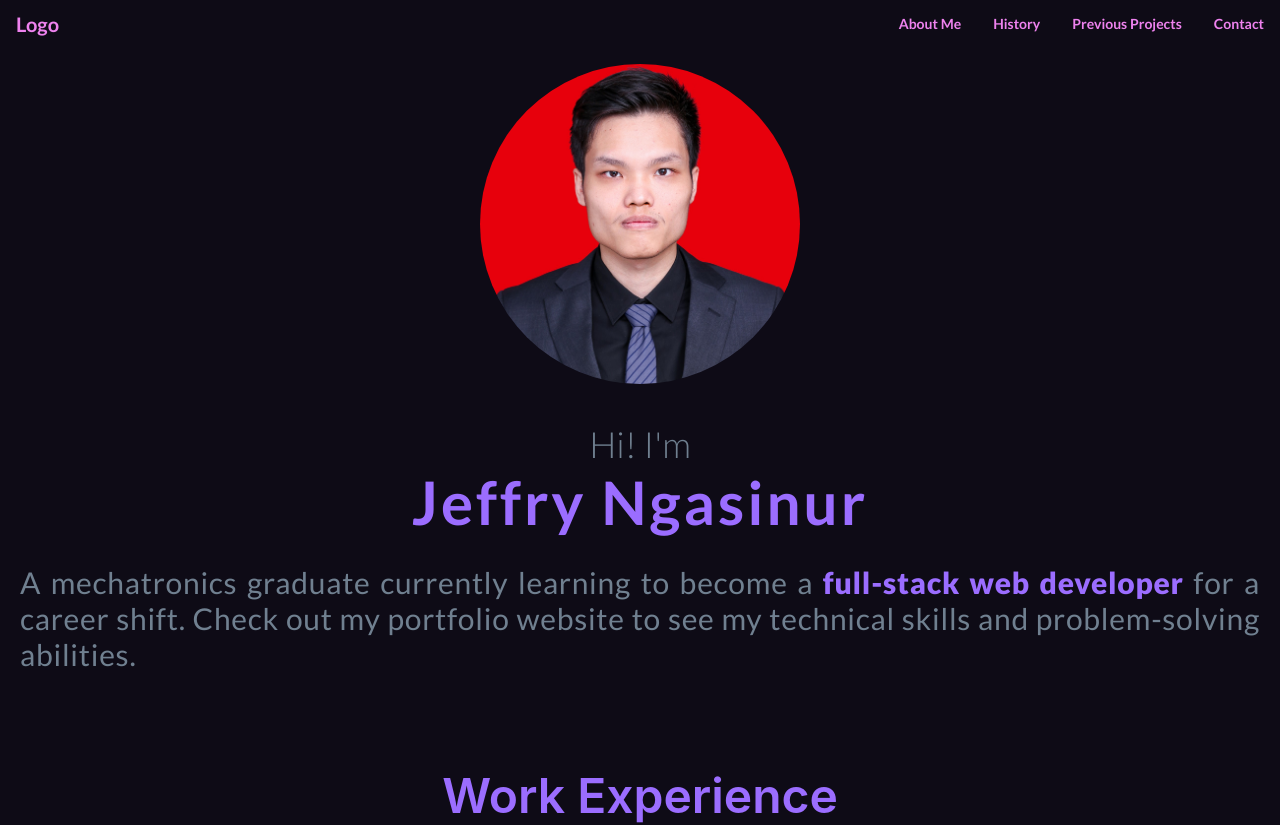
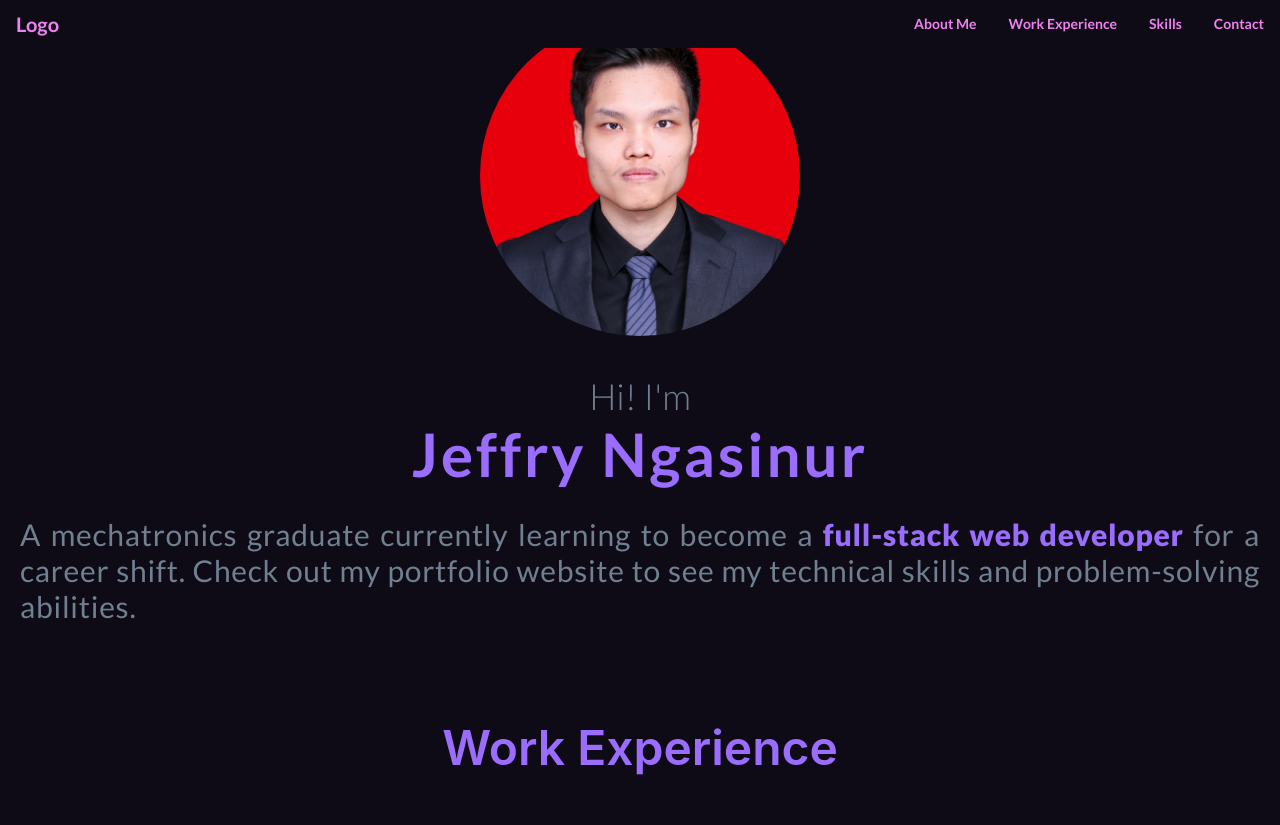
Before and after one commit to grx45/web-portofolio, a React (Create React App) app: page / in a window 1280 px wide. Shown: the top 825 px of the page. Built offline with nearby package versions, Linux system fonts and the light colour scheme.

Commit message:
add footer

```diff
--- a/src/App.js
+++ b/src/App.js
@@ -1,20 +1,21 @@
-import Introduction from './Component/Introduction';
-import Navbar from './Component/Navbar';
-import History from './Component/History';
-import 'flowbite';
-import './App.css';
-import Contact from './Component/Contact';
-import Skills from './Component/Skills';
-
+import Introduction from "./Component/Introduction";
+import Navbar from "./Component/Navbar";
+import History from "./Component/History";
+import "flowbite";
+import "./App.css";
+import Contact from "./Component/Contact";
+import Skills from "./Component/Skills";
+import Footer from "./Component/Footer";
 
 function App() {
   return (
     <div>
-    <Navbar />
-    <Introduction />
-    <History />
-    <Skills/>
-    <Contact/>
+      <Navbar />
+      <Introduction />
+      <History />
+      <Skills />
+      <Contact />
+      <Footer />
     </div>
   );
 }
--- a/src/Component/Footer.jsx
+++ b/src/Component/Footer.jsx
@@ -1,11 +1,15 @@
-import React from 'react';
+import React from "react";
+import { AiOutlineCopyrightCircle } from "react-icons/ai";
 
 function Footer() {
-    return(
-        <div>
-
-        </div>
-    )
+  return (
+    <footer className="bg-[#171225]">
+      <div className="container mx-auto text-white flex items-center border-t border-[#708090] py-2">
+        <AiOutlineCopyrightCircle className="text-xl font-bold inline mr-2" />
+        <span className="text-lg"> 2023, Jeffry Ngasinur</span>
+      </div>
+    </footer>
+  );
 }
 
-export default Footer
+export default Footer;
--- a/src/Component/Navbar.jsx
+++ b/src/Component/Navbar.jsx
@@ -2,8 +2,8 @@ import React from "react";
 
 function Navbar() {
   return (
-    <nav className="bg-[#0E0B16] border-gray-200 px-2 sm:px-4 py-2.5">
-      <div className="container flex flex-wrap items-center justify-between mx-auto font-lato">
+    <nav className="bg-[#0E0B16] border-gray-200 px-2 sm:px-4 py-2.5 fixed w-screen">
+      <div className="container flex flex-wrap items-center justify-between mx-auto font-lato ">
         <span className="self-center text-xl font-semibold whitespace-nowrap text-[#EE82EE]">
           Logo
         </span>
@@ -46,7 +46,7 @@ function Navbar() {
                 href="#"
                 className="block py-2 pl-3 pr-4 neon-pink bg-[#0E0B16] font-semibold md:hover:bg-transparent md:border-0 md:p-0"
               >
-                History
+                Work Experience
               </a>
             </li>
             <li>
@@ -54,7 +54,7 @@ function Navbar() {
                 href="#"
                 className="block py-2 pl-3 pr-4 neon-pink bg-[#0E0B16] font-semibold md:hover:bg-transparent md:border-0 md:p-0"
               >
-                Previous Projects
+                Skills
               </a>
             </li>
             <li>
--- a/src/Component/table.jsx
+++ b/src/Component/table.jsx
@@ -2,7 +2,7 @@ import React from "react";
 
 function Tables() {
   return (
-    <div className="relative overflow-x-auto w-4/5 mx-auto rounded-lg shadow-md">
+    <div className=" overflow-x-auto w-4/5 mx-auto rounded-lg shadow-md">
       <table className="w-full text-sm text-left text-gray-500 font-lato">
         <thead className="text-base lg:text-lg text-[#708090] uppercase bg-[#171225] border-b border-gray-800">
           <tr>
```
